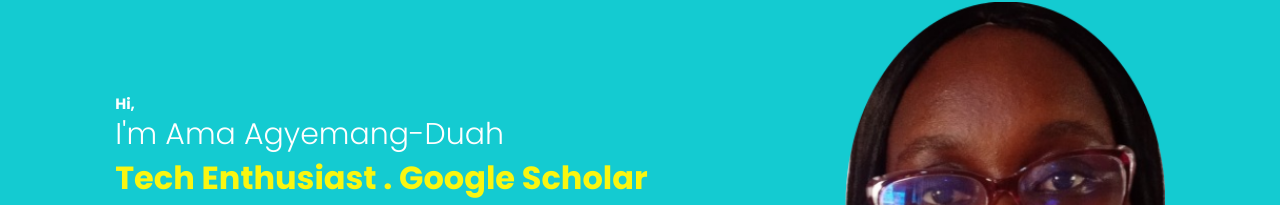
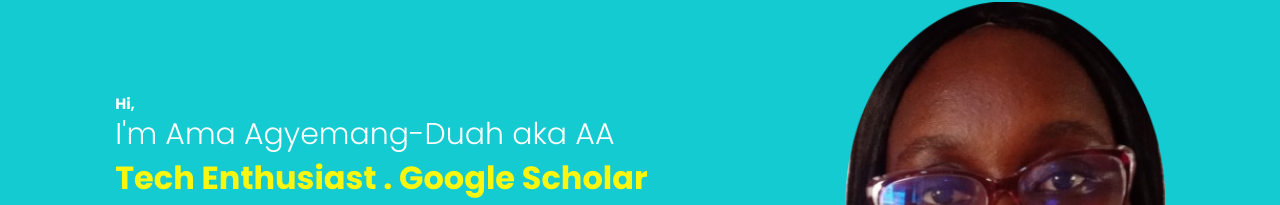
Before and after one commit to amathestar/portfolio, a plain HTML site: page index.html in a window 1280 px wide. Shown: the part 233-438 px from the top of the page. Drawn offline with Linux system fonts and the light colour scheme.

Commit message:
Update index.html
Edit index with aka AA

```diff
--- a/index.html
+++ b/index.html
@@ -29,7 +29,7 @@
 <section class="home" id="home">
     <div class="home-content">
         <h2>Hi,</h3>
-        <h1>I'm Ama Agyemang-Duah</h1>
+        <h1>I'm Ama Agyemang-Duah aka AA</h1>
         <h3><span>Tech Enthusiast . Google Scholar </span></h3>
         <p>Thank you for visiting my website. Feel free to explore it.
         I just started my Open Source journey and would post some exciting projects here.
```
